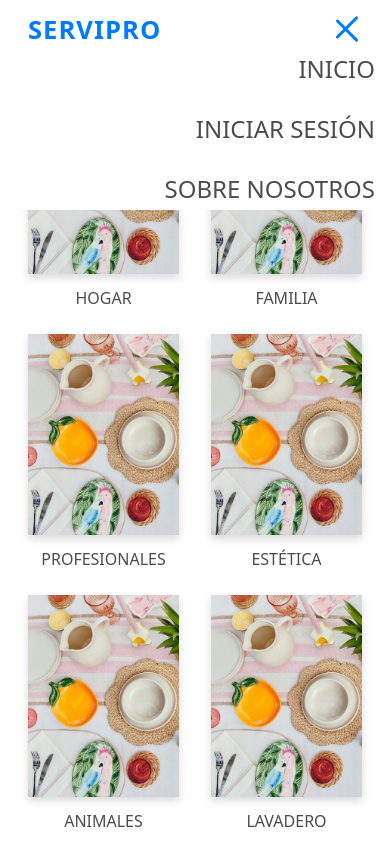
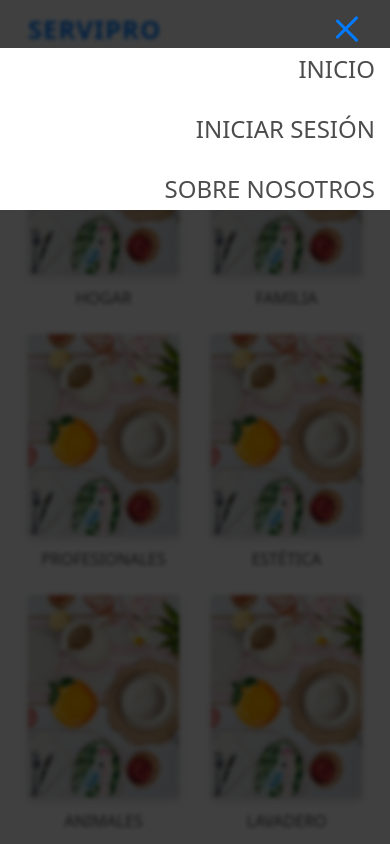
Before and after one commit to JoanSimonutti/App-Servicios-Frontend, a React (Vite) app: page / in a window 390 px wide. Both pictures are taken after a click on the button "Toggle menu". Shown: the top 844 px of the page. Built offline with nearby package versions, Linux system fonts and the light colour scheme; no server answers.

Commit message:
Pruebas de Domingo

```diff
--- a/src/components/Header.jsx
+++ b/src/components/Header.jsx
@@ -105,6 +105,11 @@ const Header = () => {
           )}
         </nav>
       </div>
+      {/* Overlay */}
+      <div
+        className={`app-header-overlay ${menuOpen ? "visible" : ""}`}
+        onClick={toggleMenu}
+      ></div>
     </header>
   );
 };
--- a/src/components/HeaderModules.css
+++ b/src/components/HeaderModules.css
@@ -129,7 +129,6 @@
         display: none;
         /* Oculto inicialmente. */
         flex-direction: column;
-        /* Mantenemos fondo oscuro en mobile. */
         position: absolute;
         top: 100%;
         right: 0;
@@ -165,6 +164,26 @@
         padding-right: 15px;
         /*border-bottom: 1px solid #ffffff;*/
     }
+
+    .app-header-overlay {
+        position: fixed;
+        top: 0;
+        left: 0;
+        width: 100%;
+        height: 100vh;
+        background-color: rgba(0, 0, 0, 0.75);
+        z-index: 998;
+        backdrop-filter: blur(2px);
+        opacity: 0;
+        pointer-events: none;
+        transition: opacity 0.3s ease;
+    }
+
+    .app-header-overlay.visible {
+        opacity: 1;
+        pointer-events: auto;
+    }
+
 }
 
 /* ------------------------------------------------------------------------
```
